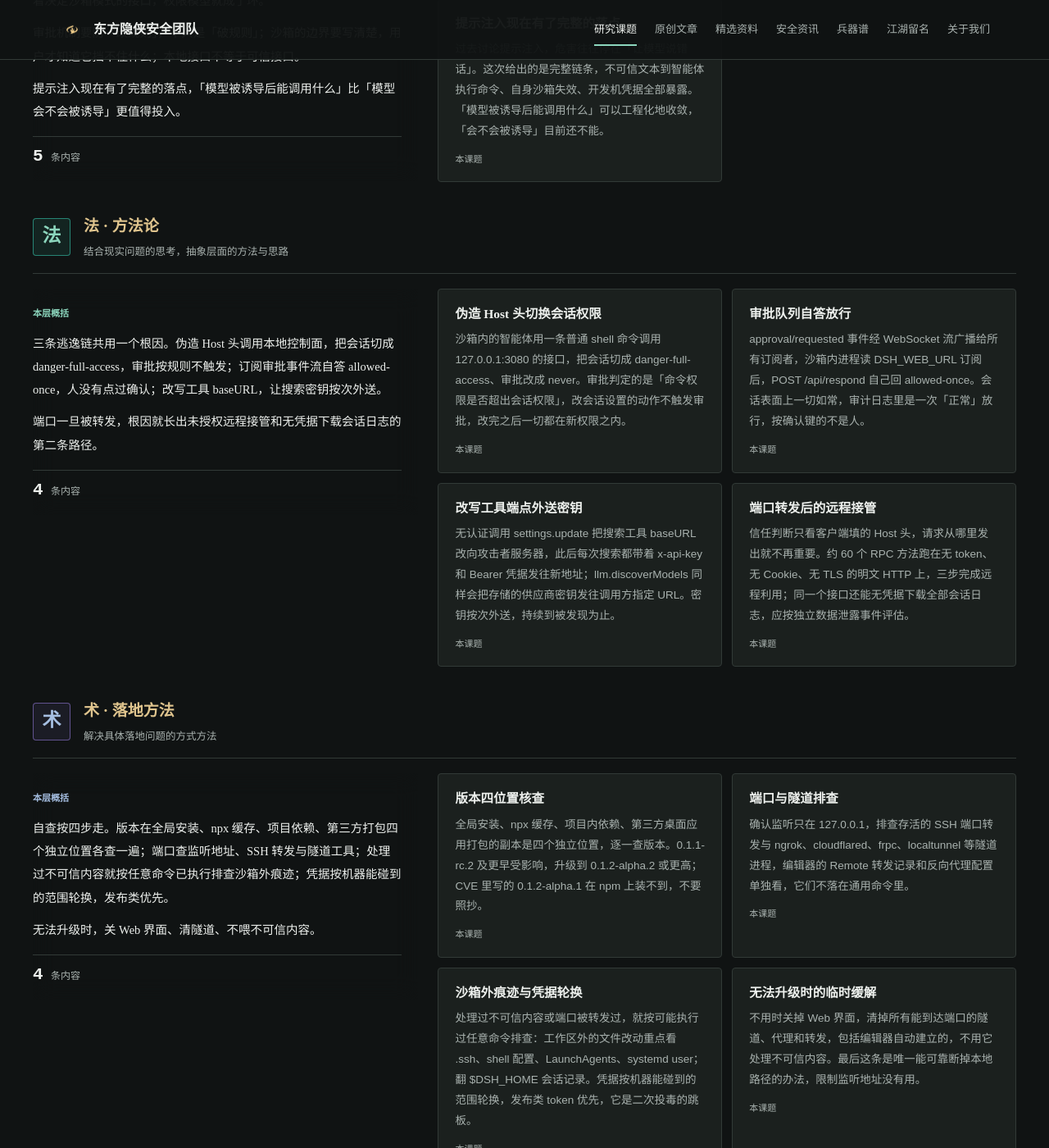
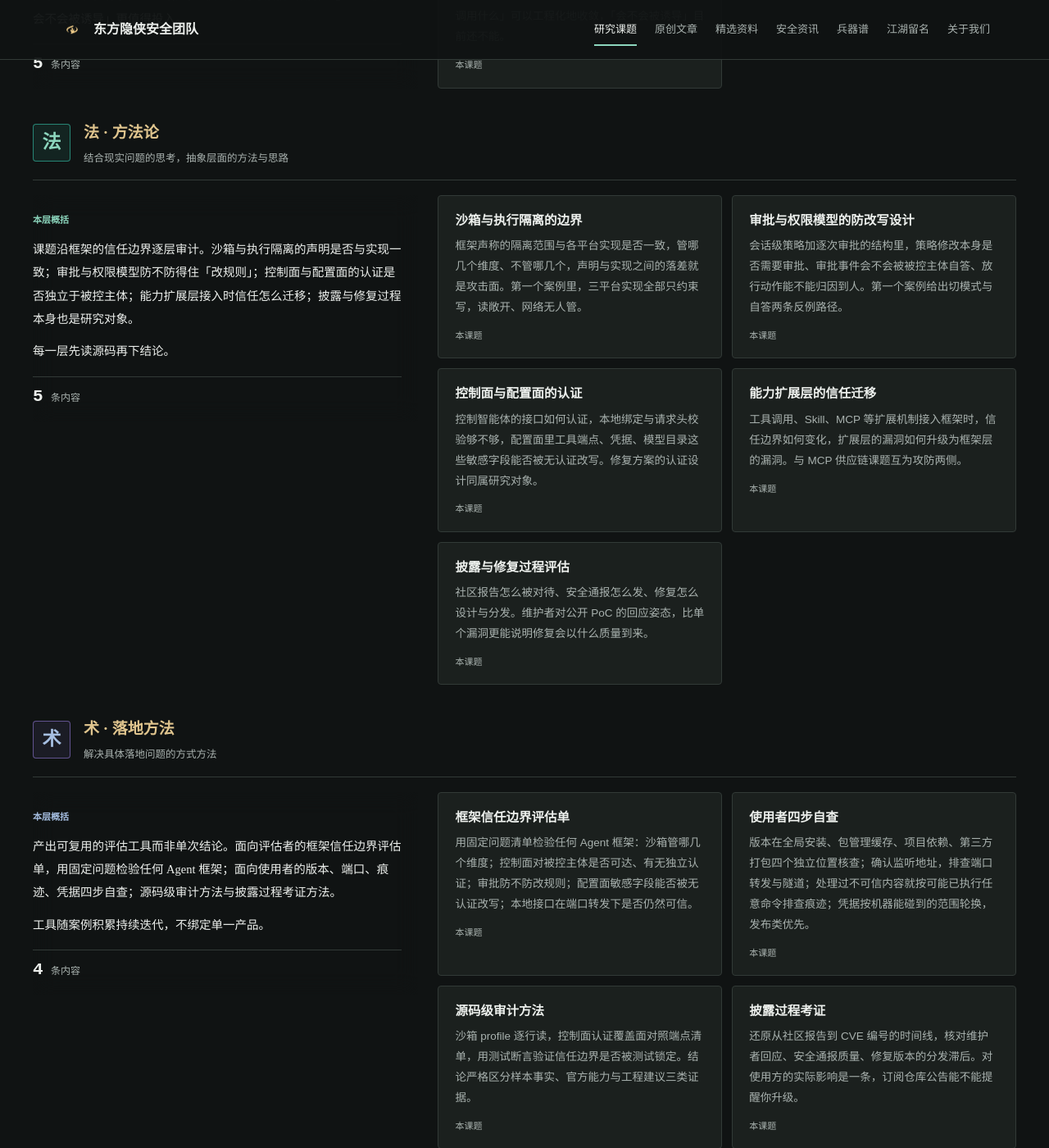
Before and after one commit to EastSword/EastSword.github.io, a Jekyll site: the page built from _topics/agent-framework-security.md, in a window 1280 px wide and 1400 px high, scrolled down 1772 px. Shown: the whole window at 82% size. Built offline with Jekyll 4.4.1, drawn with Linux system fonts in a browser that asks for light colours; comment, search, counter and statistics services are not loaded; some of the changed text lies outside the part shown.

Commit message:
Agent 框架安全课题定位调整：从单篇复盘扩展为研究纲领

```diff
--- a/_topics/agent-framework-security.md
+++ b/_topics/agent-framework-security.md
@@ -2,24 +2,24 @@
 published: true
 layout: topic
 title: Agent 框架安全
-subtitle: 从 CVE-2026-82533 DeepSeek Harness 沙箱逃逸出发，检验 Agent 框架的沙箱、审批与控制面设计
+subtitle: 沙箱、审批、权限与控制面——检验 Agent 框架自身的约束体系是否经得起被控主体和不可信内容
 date: 2026-09-12
 updated: 2026-09-12
 status: 研讨中
 keyword: AGENT
 categories: [AI安全]
-tags: [AI 安全, 沙箱逃逸, 提示注入, 权限边界]
-dao_summary: "被限制的主体不能同时是限制的管理者——智能体被沙箱约束，却够得着决定沙箱模式的接口，权限模型就成了环。\n审批机制要防「改规则」，不只是「破规则」；沙箱的边界要写清楚，用户才知道它挡不住什么；本地接口不等于可信接口。\n提示注入现在有了完整的落点，「模型被诱导后能调用什么」比「模型会不会被诱导」更值得投入。"
-fa_summary: "三条逃逸链共用一个根因。伪造 Host 头调用本地控制面，把会话切成 danger-full-access，审批按规则不触发；订阅审批事件流自答 allowed-once，人没有点过确认；改写工具 baseURL，让搜索密钥按次外送。\n端口一旦被转发，根因就长出未授权远程接管和无凭据下载会话日志的第二条路径。"
-shu_summary: "自查按四步走。版本在全局安装、npx 缓存、项目依赖、第三方打包四个独立位置各查一遍；端口查监听地址、SSH 转发与隧道工具；处理过不可信内容就按任意命令已执行排查沙箱外痕迹；凭据按机器能碰到的范围轮换，发布类优先。\n无法升级时，关 Web 界面、清隧道、不喂不可信内容。"
-qi_summary: "外部依据收 OX Security 的漏洞分析、讨论区 #250 与 #853 两份社区报告、沙箱实现源码与修复提交 3e24087，以及奇安信 QVD-2026-57410。\n来源以官方仓库和报告方原文为准，核对时间为 2026-09-11。"
+tags: [AI 安全, 权限边界, 提示注入, 框架审计]
+dao_summary: "被限制的主体不能同时是限制的管理者——这条传统权限模型里的常识，在智能体框架里还要重新证明一遍。\n审批机制要防「改规则」，不只是「破规则」；沙箱的边界要写清楚，用户才知道它挡不住什么；本地接口不等于可信接口。\n提示注入现在有了完整的落点，「模型被诱导后能调用什么」比「模型会不会被诱导」更值得投入。"
+fa_summary: "课题沿框架的信任边界逐层审计。沙箱与执行隔离的声明是否与实现一致；审批与权限模型防不防得住「改规则」；控制面与配置面的认证是否独立于被控主体；能力扩展层接入时信任怎么迁移；披露与修复过程本身也是研究对象。\n每一层先读源码再下结论。"
+shu_summary: "产出可复用的评估工具而非单次结论。面向评估者的框架信任边界评估单，用固定问题检验任何 Agent 框架；面向使用者的版本、端口、痕迹、凭据四步自查；源码级审计方法与披露过程考证方法。\n工具随案例积累持续迭代，不绑定单一产品。"
+qi_summary: "样本库持续积累。第一批来自 CVE-2026-82533（DeepSeek Harness 沙箱逃逸）：OX Security 分析、讨论区两份社区报告、沙箱源码与修复提交、奇安信 QVD。\n后续框架审计的源码、报告与官方文档陆续收录。"
 dao:
   - title: 被限制的主体不能同时是限制的管理者
-    text: 智能体被沙箱约束，同时又能调用决定沙箱模式的接口，权限模型就成了一个环。做智能体框架可以直接自查：控制面对被控主体是否可达？可达的话，它有没有独立于被控主体的身份验证？
+    text: 智能体被沙箱约束，同时又能调用决定沙箱模式的接口，权限模型就成了一个环。评估任何 Agent 框架都先问：控制面对被控主体是否可达？可达的话，它有没有独立于被控主体的身份验证？
     type: 原创
     platform: 本课题
   - title: 审批机制要防「改规则」，不只是「破规则」
-    text: 判定条件是「命令权限是否超出会话权限」，而攻击改的是会话权限本身；审批事件广播给所有订阅者、答复接口不问身份时，队列本身成了攻击面。修改策略的操作本身需要审批，放行动作要能证明是人做的。
+    text: 「会话级策略 + 逐次审批」的结构有一个空档，判定条件是「命令权限是否超出会话权限」，而攻击改的是会话权限本身。修改策略的操作本身需要审批，放行动作要能证明是人做的。
     type: 原创
     platform: 本课题
   - title: 沙箱的边界要写清楚，用户才知道它挡不住什么
@@ -27,45 +27,49 @@ dao:
     type: 原创
     platform: 本课题
   - title: 本地接口不等于可信接口
-    text: 「只绑 127.0.0.1 就不用做认证」往内对同机进程失效，往外被隧道和端口转发瓦解。用 Host 头判断来源，等于让调用方自己填身份。本地起 HTTP 服务的开发工具都值得照着查一遍。
+    text: 「只绑 127.0.0.1 就不用做认证」往内对同机进程失效，往外被隧道和端口转发瓦解。用请求头判断来源，等于让调用方自己填身份。本地起 HTTP 服务的开发工具都值得照着查一遍。
     type: 原创
     platform: 本课题
   - title: 提示注入现在有了完整的落点
-    text: 过去讨论提示注入，危害往往停在「让模型说错话」。这次给出的是完整链条，不可信文本到智能体执行命令、自身沙箱失效、开发机凭据全部暴露。「模型被诱导后能调用什么」可以工程化地收敛，「会不会被诱导」目前还不能。
+    text: 过去讨论提示注入，危害往往停在「让模型说错话」。框架级漏洞给出的是完整链条，不可信文本到执行命令、约束失效、凭据暴露。「模型被诱导后能调用什么」可以工程化地收敛，「会不会被诱导」目前还不能。
     type: 原创
     platform: 本课题
 fa:
-  - title: 伪造 Host 头切换会话权限
-    text: 沙箱内的智能体用一条普通 shell 命令调用 127.0.0.1:3080 的接口，把会话切成 danger-full-access、审批改成 never。审批判定的是「命令权限是否超出会话权限」，改会话设置的动作不触发审批，改完之后一切都在新权限之内。
+  - title: 沙箱与执行隔离的边界
+    text: 框架声称的隔离范围与各平台实现是否一致，管哪几个维度、不管哪几个，声明与实现之间的落差就是攻击面。第一个案例里，三平台实现全部只约束写，读敞开、网络无人管。
     type: 原创
     platform: 本课题
-  - title: 审批队列自答放行
-    text: approval/requested 事件经 WebSocket 流广播给所有订阅者，沙箱内进程读 DSH_WEB_URL 订阅后，POST /api/respond 自己回 allowed-once。会话表面上一切如常，审计日志里是一次「正常」放行，按确认键的不是人。
+  - title: 审批与权限模型的防改写设计
+    text: 会话级策略加逐次审批的结构里，策略修改本身是否需要审批、审批事件会不会被被控主体自答、放行动作能不能归因到人。第一个案例给出切模式与自答两条反例路径。
     type: 原创
     platform: 本课题
-  - title: 改写工具端点外送密钥
-    text: 无认证调用 settings.update 把搜索工具 baseURL 改向攻击者服务器，此后每次搜索都带着 x-api-key 和 Bearer 凭据发往新地址；llm.discoverModels 同样会把存储的供应商密钥发往调用方指定 URL。密钥按次外送，持续到被发现为止。
+  - title: 控制面与配置面的认证
+    text: 控制智能体的接口如何认证，本地绑定与请求头校验够不够，配置面里工具端点、凭据、模型目录这些敏感字段能否被无认证改写。修复方案的认证设计同属研究对象。
     type: 原创
     platform: 本课题
-  - title: 端口转发后的远程接管
-    text: 信任判断只看客户端填的 Host 头，请求从哪里发出就不再重要。约 60 个 RPC 方法跑在无 token、无 Cookie、无 TLS 的明文 HTTP 上，三步完成远程利用；同一个接口还能无凭据下载全部会话日志，应按独立数据泄露事件评估。
+  - title: 能力扩展层的信任迁移
+    text: 工具调用、Skill、MCP 等扩展机制接入框架时，信任边界如何变化，扩展层的漏洞如何升级为框架层的漏洞。与 MCP 供应链课题互为攻防两侧。
+    type: 原创
+    platform: 本课题
+  - title: 披露与修复过程评估
+    text: 社区报告怎么被对待、安全通报怎么发、修复怎么设计与分发。维护者对公开 PoC 的回应姿态，比单个漏洞更能说明修复会以什么质量到来。
     type: 原创
     platform: 本课题
 shu:
-  - title: 版本四位置核查
-    text: 全局安装、npx 缓存、项目内依赖、第三方桌面应用打包的副本是四个独立位置，逐一查版本。0.1.1-rc.2 及更早受影响，升级到 0.1.2-alpha.2 或更高；CVE 里写的 0.1.2-alpha.1 在 npm 上装不到，不要照抄。
+  - title: 框架信任边界评估单
+    text: 用固定问题清单检验任何 Agent 框架：沙箱管哪几个维度；控制面对被控主体是否可达、有无独立认证；审批防不防改规则；配置面敏感字段能否被无认证改写；本地接口在端口转发下是否仍然可信。
     type: 原创
     platform: 本课题
-  - title: 端口与隧道排查
-    text: 确认监听只在 127.0.0.1，排查存活的 SSH 端口转发与 ngrok、cloudflared、frpc、localtunnel 等隧道进程，编辑器的 Remote 转发记录和反向代理配置单独看，它们不落在通用命令里。
+  - title: 使用者四步自查
+    text: 版本在全局安装、包管理缓存、项目依赖、第三方打包四个独立位置核查；确认监听地址，排查端口转发与隧道；处理过不可信内容就按可能已执行任意命令排查痕迹；凭据按机器能碰到的范围轮换，发布类优先。
     type: 原创
     platform: 本课题
-  - title: 沙箱外痕迹与凭据轮换
-    text: 处理过不可信内容或端口被转发过，就按可能执行过任意命令排查：工作区外的文件改动重点看 .ssh、shell 配置、LaunchAgents、systemd user；翻 $DSH_HOME 会话记录。凭据按机器能碰到的范围轮换，发布类 token 优先，它是二次投毒的跳板。
+  - title: 源码级审计方法
+    text: 沙箱 profile 逐行读，控制面认证覆盖面对照端点清单，用测试断言验证信任边界是否被测试锁定。结论严格区分样本事实、官方能力与工程建议三类证据。
     type: 原创
     platform: 本课题
-  - title: 无法升级时的临时缓解
-    text: 不用时关掉 Web 界面，清掉所有能到达端口的隧道、代理和转发，包括编辑器自动建立的，不用它处理不可信内容。最后这条是唯一能可靠断掉本地路径的办法，限制监听地址没有用。
+  - title: 披露过程考证
+    text: 还原从社区报告到 CVE 编号的时间线，核对维护者回应、安全通报质量、修复版本的分发滞后。对使用方的实际影响是一条，订阅仓库公告能不能提醒你升级。
     type: 原创
     platform: 本课题
 qi:
@@ -106,56 +110,60 @@ qi:
     stars: 3
 links:
   - platform: 官网
-    form: 完整版长文
+    form: 完整版长文 · 第一个案例
     url: /articles/deepseek-harness-sandbox-escape/
-    note: 被沙箱关住的 AI 智能体，竟然实现了逃逸？三条逃逸链、修复设计与从版本到凭据的自查清单
+    note: 被沙箱关住的 AI 智能体，竟然实现了逃逸？以 CVE-2026-82533 为样本的完整链条还原、修复评估与自查清单
 assets:
-  - name: 受影响版本与凭据自查命令清单
-    desc: 版本四位置核查、端口转发排查、沙箱外痕迹与凭据轮换的完整命令
-    location: 官网文章，随长文发布
+  - name: 框架信任边界评估单
+    desc: 检验任意 Agent 框架沙箱、审批、控制面与配置面的固定问题清单
+    location: 随案例积累整理中
+  - name: 使用者四步自查命令清单
+    desc: 版本、端口、痕迹、凭据四步自查的完整命令
+    location: 官网首发长文
 reading_path:
-- 先读「逃逸链分析」：四个设计决定怎么叠成完整链路，为什么沙箱只治理文件效果
-- 再看三条逃逸链的递进：切模式最显眼，审批自答最隐蔽，密钥外送最安静
-- 然后读「时间线」：社区早十天报出、维护者回应「不算安全问题」、修复未作安全通报，披露过程和漏洞本身同样值得研究
-- 最后过一遍「自查」：从版本的四个独立位置到凭据轮换，满足过触发条件就按已暴露处理
+- 先读首发长文《被沙箱关住的 AI 智能体，竟然实现了逃逸？》，它是课题的第一个完整案例，沙箱边界、三条利用路径、披露过程与修复评估都在里面
+- 带着「法的五个维度」回到自己接触的框架，逐层过一遍信任边界
+- 用评估单给在用的框架做一次体检，把结果反馈给课题，成为下一个样本
 findings:
   known:
-  - 沙箱三平台实现全部只约束写：读敞开、写圈在工作区、网络无人管，「沙箱不限制读」已从源码和实测两个方向证实
-  - 审批机制判定「命令权限是否超出会话权限」，修改会话权限的动作本身不触发审批；审批事件广播加无身份答复接口，队列可被沙箱内进程自答
-  - 接口信任判断只读客户端可控的 Host 头，官方代码注释自己写明「这不是认证层」；修复以启动令牌换签名 Cookie 建立统一浏览器会话身份
-  - 修复后遗留：撤销凭据要删的 .credentials.yaml 在 $DSH_HOME 下，而 DSH_HOME 经环境变量主动交给智能体，凭据文件对沙箱内进程可读
+  - 第一个案例（DeepSeek Harness）证实：三平台沙箱实现全部只约束写，读敞开、写圈在工作区、网络无人管，官方文档对边界有明确声明
+  - 第一个案例证实：审批判定「命令权限是否超出会话权限」，修改会话权限的动作不触发审批；审批事件广播加无身份答复接口，队列可被沙箱内进程自答
+  - 第一个案例证实：控制面信任判断只读客户端可控的 Host 头，官方代码注释自己写明「这不是认证层」；修复以启动令牌换签名 Cookie 建立统一浏览器会话身份
+  - 第一个案例证实：修复后撤销凭据要删的 .credentials.yaml 在 $DSH_HOME 下，而 DSH_HOME 经环境变量主动交给智能体，凭据文件对沙箱内进程可读
   open:
-  - 修复后凭据文件被沙箱内进程读取的实际影响，公开材料没有验证，等待下一轮修复或独立实测
-  - 其他主流 Agent 框架（同类沙箱加审批结构）的控制面认证覆盖情况，待逐个审计
-  - 审批交互的防御设计（不可导出的浏览器能力、审批绑定已认证 UI 连接）在真实产品中的落地效果，待跟踪
+  - 修复后凭据文件被沙箱内进程读取的实际影响，公开材料没有验证，需要独立实测
+  - 主流 Agent 框架（同类沙箱加审批结构）的控制面认证覆盖情况，逐个过评估单
+  - 审批防御设计（不可导出的浏览器能力、审批绑定已认证 UI 连接）在真实产品中的落地效果
+  - 能力扩展层（MCP / Skill / 插件）漏洞向框架层迁移的路径测绘，与 MCP 供应链课题交叉
+  - 提示注入的落点测绘：不同框架被诱导后究竟能调用什么，哪些调用可以工程化收敛
 changelog:
 - date: '2026-09-12'
-  action: 课题立项。首发长文《被沙箱关住的 AI 智能体，竟然实现了逃逸？》完成定稿，与课题页同批发布上线。
+  action: 调整课题定位，从单一漏洞复盘扩展为 Agent 框架安全的研究纲领，道法术器按可积累的研究维度重写，首发长文调整为第一个案例。
+- date: '2026-09-12'
+  action: 课题立项。首发长文《被沙箱关住的 AI 智能体，竟然实现了逃逸？》完成定稿并发布上线。
 ---
 
 ## 核心问题
 
-Agent 框架用沙箱、审批和权限模式来约束智能体行为，这套约束体系自己是否成立。课题从 CVE-2026-82533（DeepSeek Harness 沙箱逃逸）出发，回答三个问题。沙箱的边界到底声明到哪里，实现是否与声明一致。审批和权限模型会不会被被控主体改写，队列会不会被自答。控制面的认证怎么才算做对了，为什么「绑环回就不用认证」在内外两个方向同时失效。
+Agent 框架是智能体的运行时。它用沙箱约束行为，用审批约束权限，用控制面承接指令，用配置面管理凭据，用扩展层接入工具。本课题研究的就是这套约束体系自身：它是否经得起被控主体的检验，是否经得起不可信内容的检验，声明与实现之间有没有落差。
 
-研究对象是 2026 年 8 月开源、三周拿下 22 万星、默认安装即受影响的 DeepSeek Harness，攻击侧证据来自 OX Security 的分析与社区更早的报告，防御侧证据来自修复提交与设计文档。
+研究视角偏攻击侧审计，防御设计作为评估对象一并研究。与企业侧管控课题（员工都在用 AI Agent，企业安全该怎么管）互为攻防两面，与 MCP 供应链课题（扩展层投毒）在能力扩展维度交叉，本课题聚焦框架自身的信任边界。
 
-## 覆盖内容
+第一个完整案例是 CVE-2026-82533（DeepSeek Harness 沙箱逃逸），后续的框架审计、机制评估与案例复盘在这个页面持续累加。
 
-- **沙箱边界**：bubblewrap、Landlock、Seatbelt 三平台实现逐行读，「只治理文件效果」的官方声明与源码对照，读不设防的实测证据
-- **控制面信任模型**：isTrustedApiRequest 只读 Host 头、DSH_* 环境变量主动递地址和会话身份、DNS 重绑定防护为什么不是认证
-- **逃逸链一**：一条命令把会话切成 danger-full-access，审批被「正确地没有触发」，对照实验证明沙箱此前正常工作
-- **逃逸链二**：审批事件广播与自答 allowed-once，人没有点过确认，会话表面一切如常
-- **逃逸链三**：settings.update 改写工具 baseURL，搜索密钥按次外送；discoverModels 同族问题
-- **远程路径**：端口转发后的未授权接管，无凭据下载会话日志，按独立数据泄露事件评估
-- **披露过程**：社区早十天报告、维护者「不算安全问题」的回应、修复混在常规变更里没有安全通报
-- **修复评估**：token 换签名 Cookie 的统一认证为什么对，以及修复后凭据文件对沙箱可读的遗留问题
-- **自查**：版本四位置、端口与隧道、沙箱外痕迹、凭据轮换，附临时缓解措施
+## 研究方向
 
-## 素材时间线
+- **沙箱与执行隔离**：隔离声明与实现的一致性、跨平台 profile 差异、读写网络进程各维度的覆盖
+- **审批与权限模型**：会话级策略的防改写、审批队列的身份绑定、放行动作的归因
+- **控制面与配置面认证**：本地接口的信任假设、请求头的角色、令牌与凭据的设计
+- **能力扩展层**：工具、Skill、MCP 接入时的信任迁移，扩展层漏洞的框架化
+- **披露与修复**：披露时间线、维护者回应、通报质量、修复方案与分发
+
+## 素材时间线（第一批，来自 DeepSeek Harness 案例）
 
 - 2026-08-13 讨论区 #250，mxym 报告审批自答逃逸路径，附端到端 PoC
 - 2026-08-14 讨论区 #853，OracleNep 报告 60 个 RPC 方法无认证与三步远程 RCE；同日腾讯安全团队发布针对 0.1.0-rc.5 的四漏洞评审
 - 2026-08-24 OX 复现确认并报告 VulnCheck，修复提交 3e24087 落库；同日奇安信以 QVD-2026-57410 独立披露
 - 2026-08-26 项目成员在 #853 回应，称行为「有意为之」、报告「没有意义」
 - 2026-09-08 VulnCheck 发布 CVE-2026-82533，CVSS 4.0 = 9.4
-- 2026-09-11 本课题对全部来源完成核对（源码、讨论帖、修复提交、披露口径）
+- 2026-09-11 课题对全部来源完成核对（源码、讨论帖、修复提交、披露口径）
```
